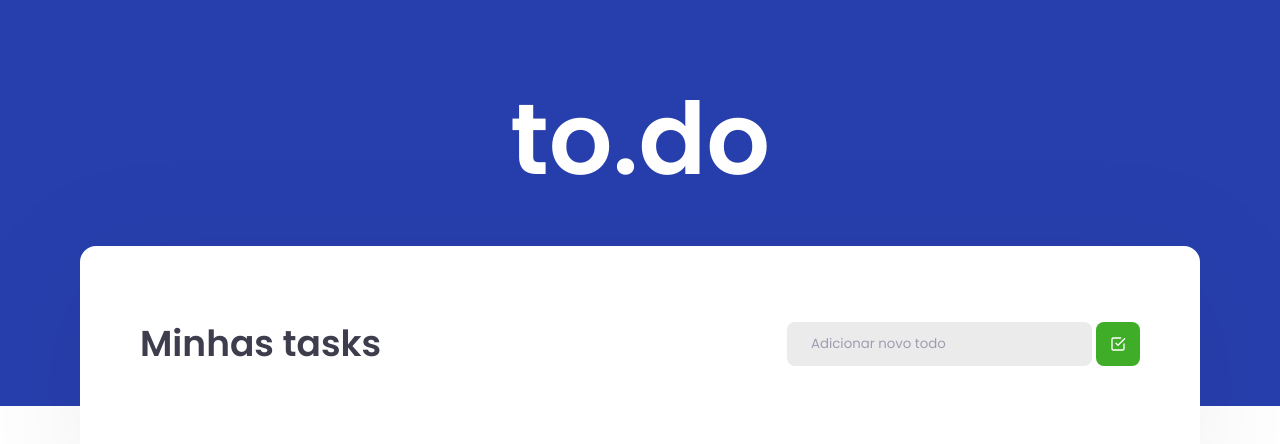
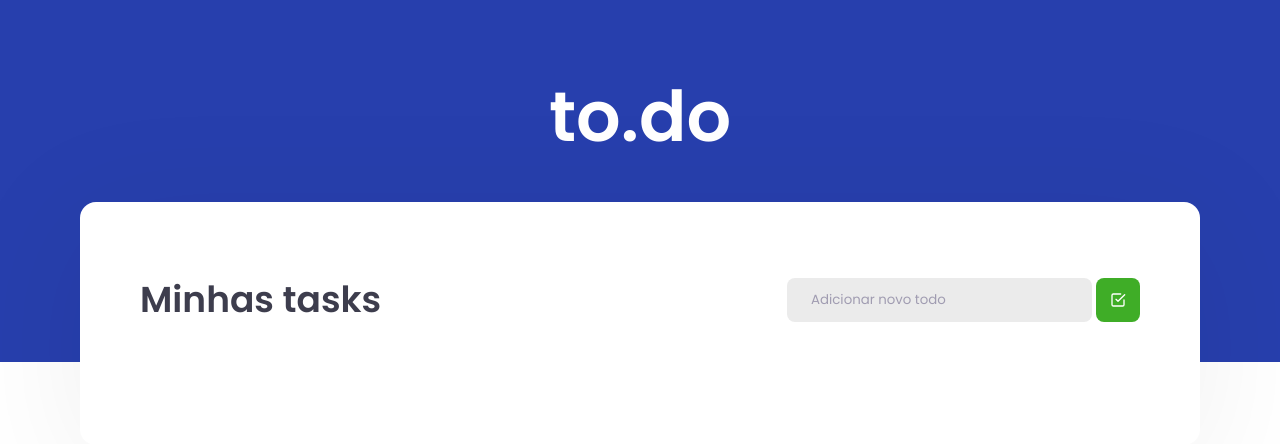
Before and after one commit to CauanDZN/cauan-todolist-ignite, a React app: page / in a window 1280 px wide. Shown: the top 444 px of the page. Built offline with nearby package versions, Linux system fonts and the light colour scheme.

Commit message:
Update header.scss

```diff
--- a/src/styles/header.scss
+++ b/src/styles/header.scss
@@ -5,7 +5,7 @@ header.header {
   > div {
 
     h1{
-     font-size: 100px;
+     font-size: 70px;
      color: #FFF;
     }
 
```
